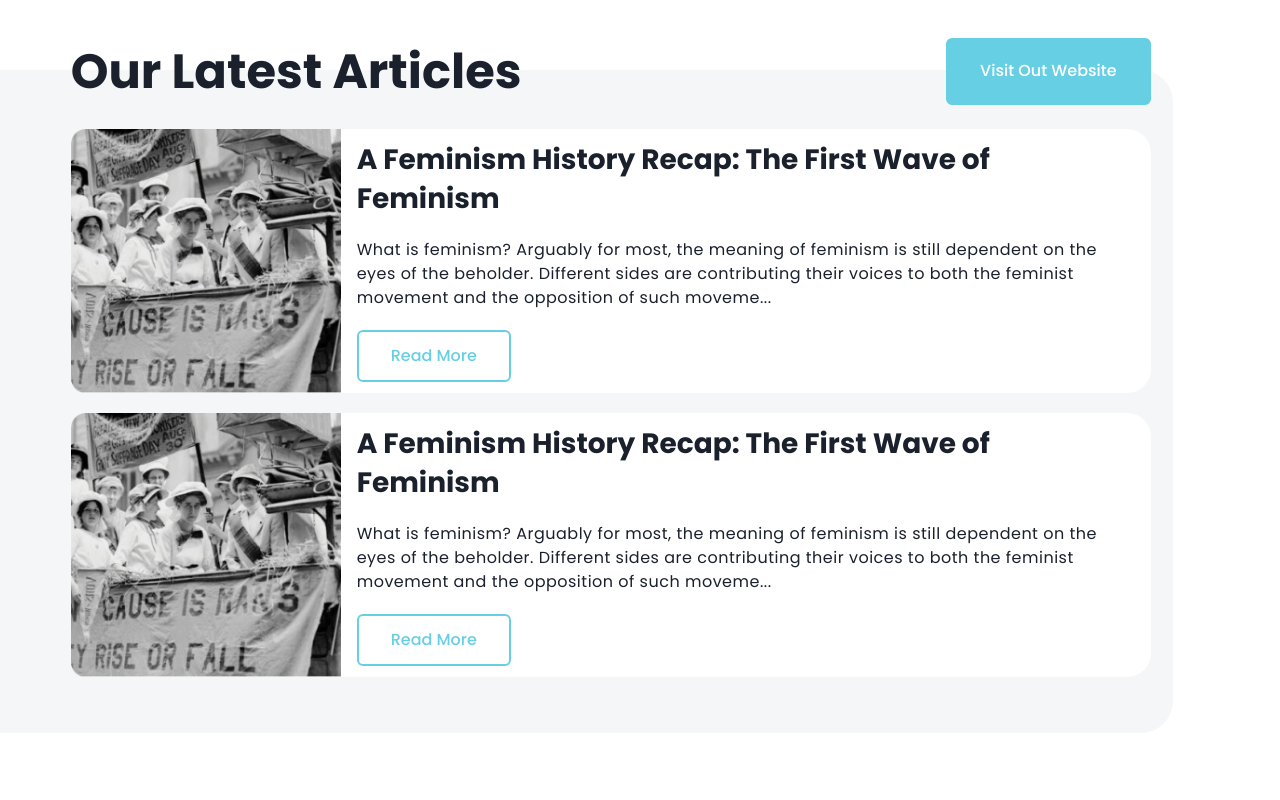
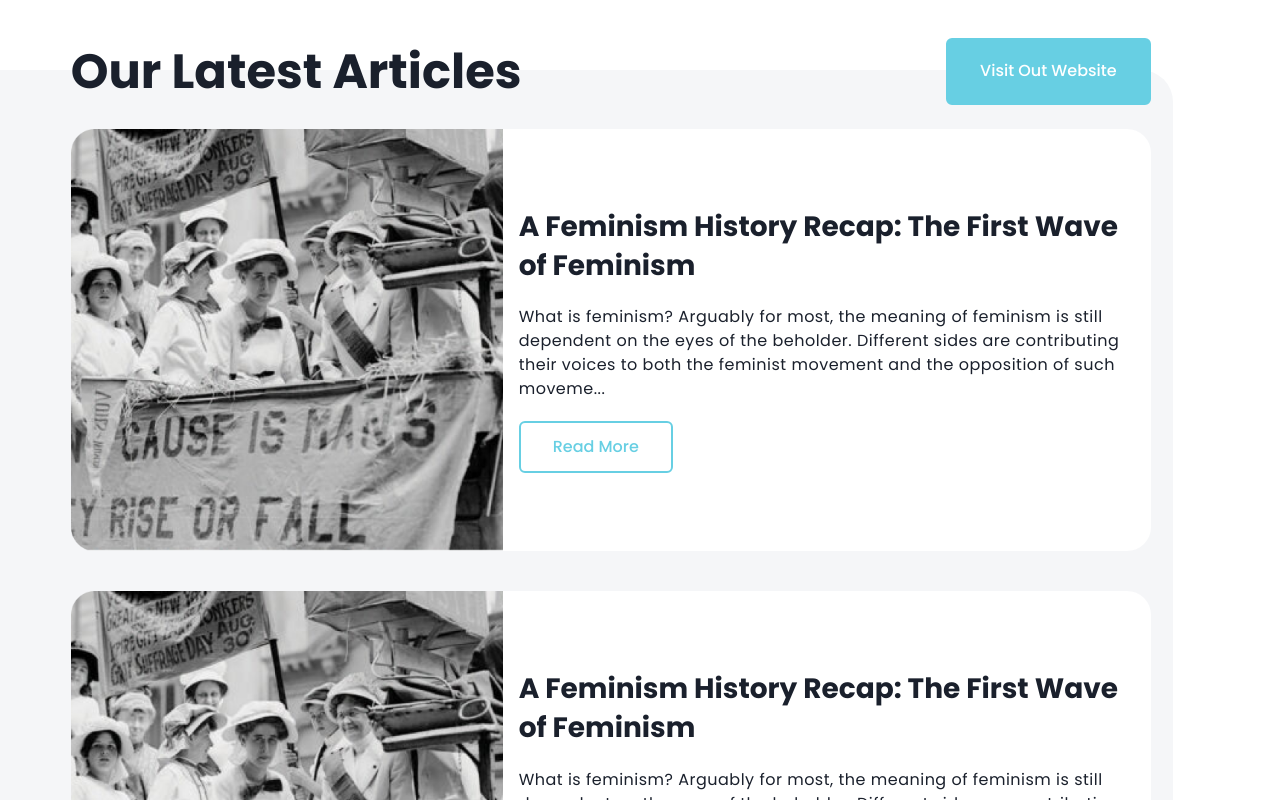
Before and after one commit to logos-engineer/microsite-logos, a Next.js app: page / in a window 1280 px wide. Shown: the part 1220-2020 px from the top of the page. Built offline with nearby package versions, Linux system fonts and the light colour scheme.

Commit message:
fix article card

```diff
--- a/src/components/homepage/Article/Article.tsx
+++ b/src/components/homepage/Article/Article.tsx
@@ -63,7 +63,7 @@ export default function Article() {
                 <Button variant="primary">Visit Out Website</Button>
               </Box>
 
-              <VStack py="14" position="relative" spacing="5">
+              <VStack py="14" position="relative" spacing="10">
                 <ArticleCard />
                 <ArticleCard />
               </VStack>
--- a/src/components/homepage/Article/ArticleCard.tsx
+++ b/src/components/homepage/Article/ArticleCard.tsx
@@ -3,8 +3,8 @@ import { Heading, Box, GridItem, Text, Button } from "@chakra-ui/react";
 import Image from "next/image";
 export default function ArticleCard() {
   return (
-    <Box w="full" display="grid" gridTemplateColumns="repeat(4,1fr)">
-      <GridItem colSpan={1}>
+    <Box w="full" display="grid" gridTemplateColumns="repeat(5,1fr)">
+      <GridItem colSpan={2}>
         <Box width="100%" height="100%">
           <Image
             src={require("@/public/img/Article1.png")}
@@ -18,7 +18,7 @@ export default function ArticleCard() {
       </GridItem>
       <GridItem
         boxSizing="border-box"
-        colStart={2}
+        colStart={3}
         colSpan={3}
         bgColor="white"
         display="flex"
```
